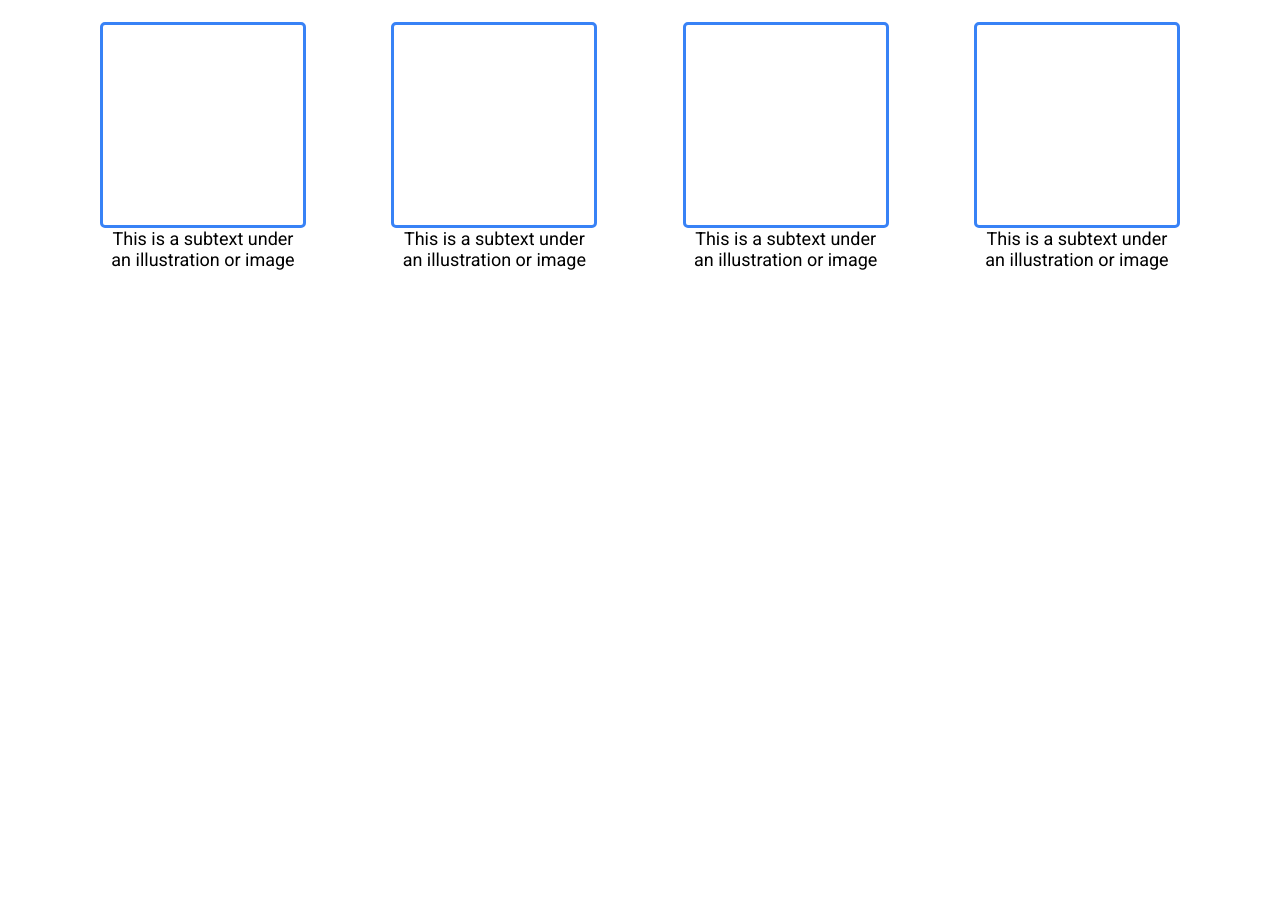
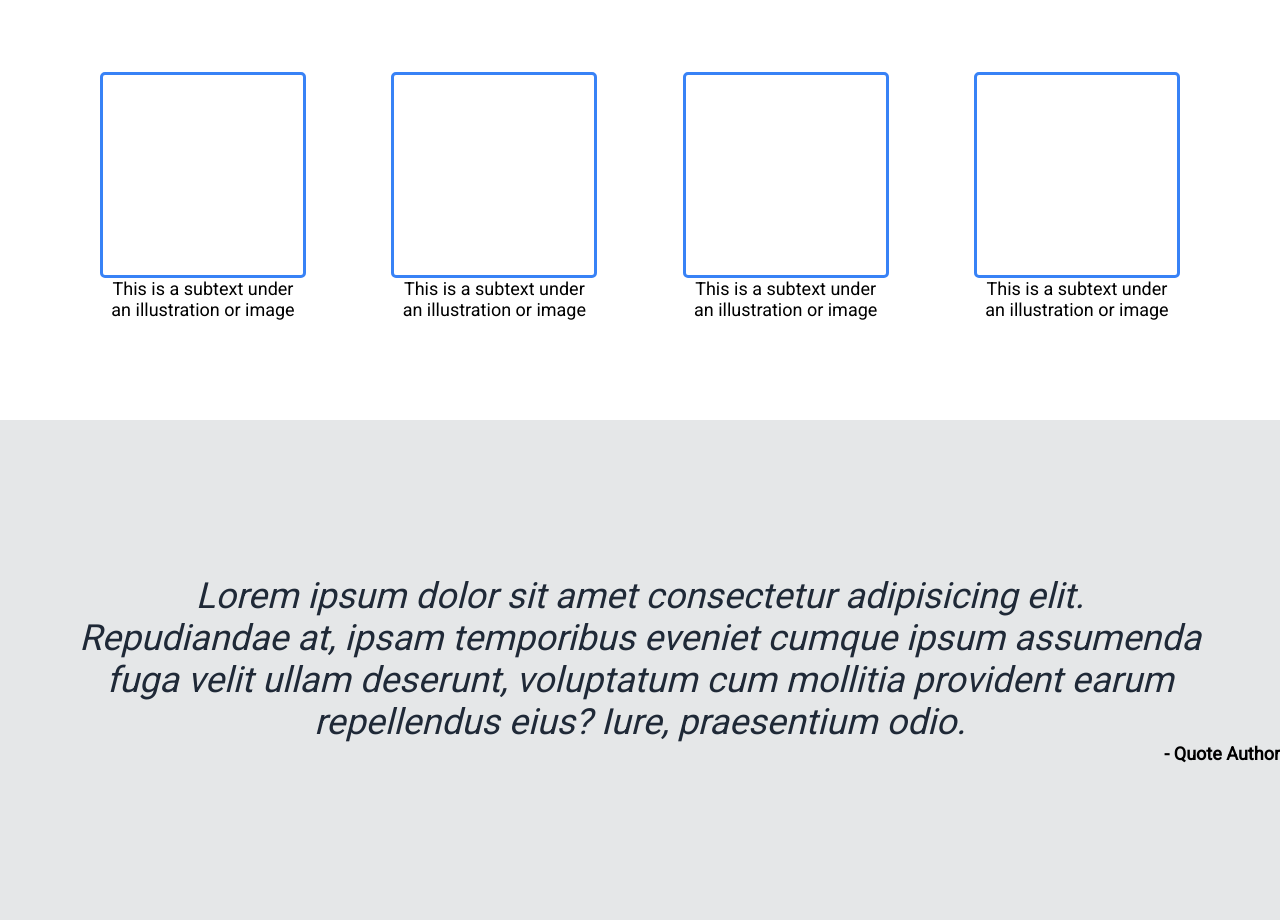
Before and after one commit to 419hass/odin-landing-page, a plain HTML site: page index.html in a window 1280 px wide. Shown: the part 436-1356 px from the top of the page. Before the commit the page ends 806 px from the top, so only its background shows below. Drawn offline with Linux system fonts and the light colour scheme.

Commit message:
Started and finished section 3

```diff
--- a/index.html
+++ b/index.html
@@ -74,5 +74,13 @@
 
     </div>
 
+    <div class = "section-3">
+        <h3>Lorem ipsum dolor sit amet consectetur adipisicing elit. </br>
+            Repudiandae at, ipsam temporibus eveniet cumque ipsum assumenda </br>
+            fuga velit ullam deserunt, voluptatum cum mollitia provident earum </br>
+            repellendus eius? Iure, praesentium odio.
+        </h3>
+        <p class = "p-third"><strong>- Quote Author</strong></p>
+    </div>
 </body>
 </html>
--- a/styles.css
+++ b/styles.css
@@ -116,9 +116,37 @@ h2 {
     display: flex;
     flex-direction: column;
     justify-content: center;
+    margin-top: 50px;
 }
 
 .p-second {
     text-align: center;
     font-size: 18px;
 }
+
+.section-3 {
+    background-color: #E5E7E8;
+    height: 500px;
+    display: flex;
+    flex-direction: column;
+    justify-content: center;
+}
+
+h3 {
+    font-size: 36px;
+    font-style: italic;
+    font-weight: lighter;
+    color: #1F2937;
+    text-align: center;
+}
+
+.p-third {
+    font-size: 18px;
+    text-align: end;
+}
+
+#p-div {
+    display: flex;
+    justify-content: flex-end;
+    margin-right: 200px;
+}
```
